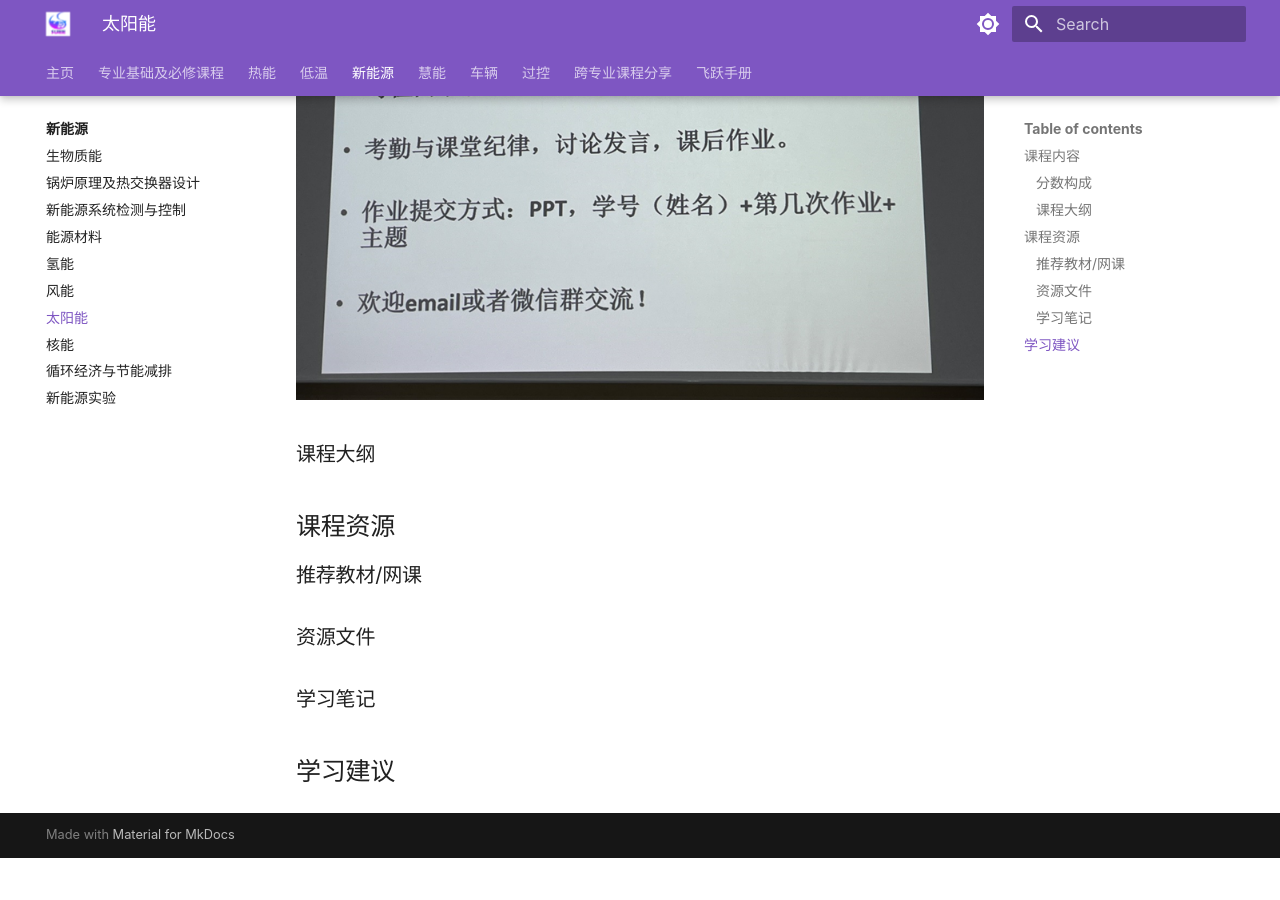
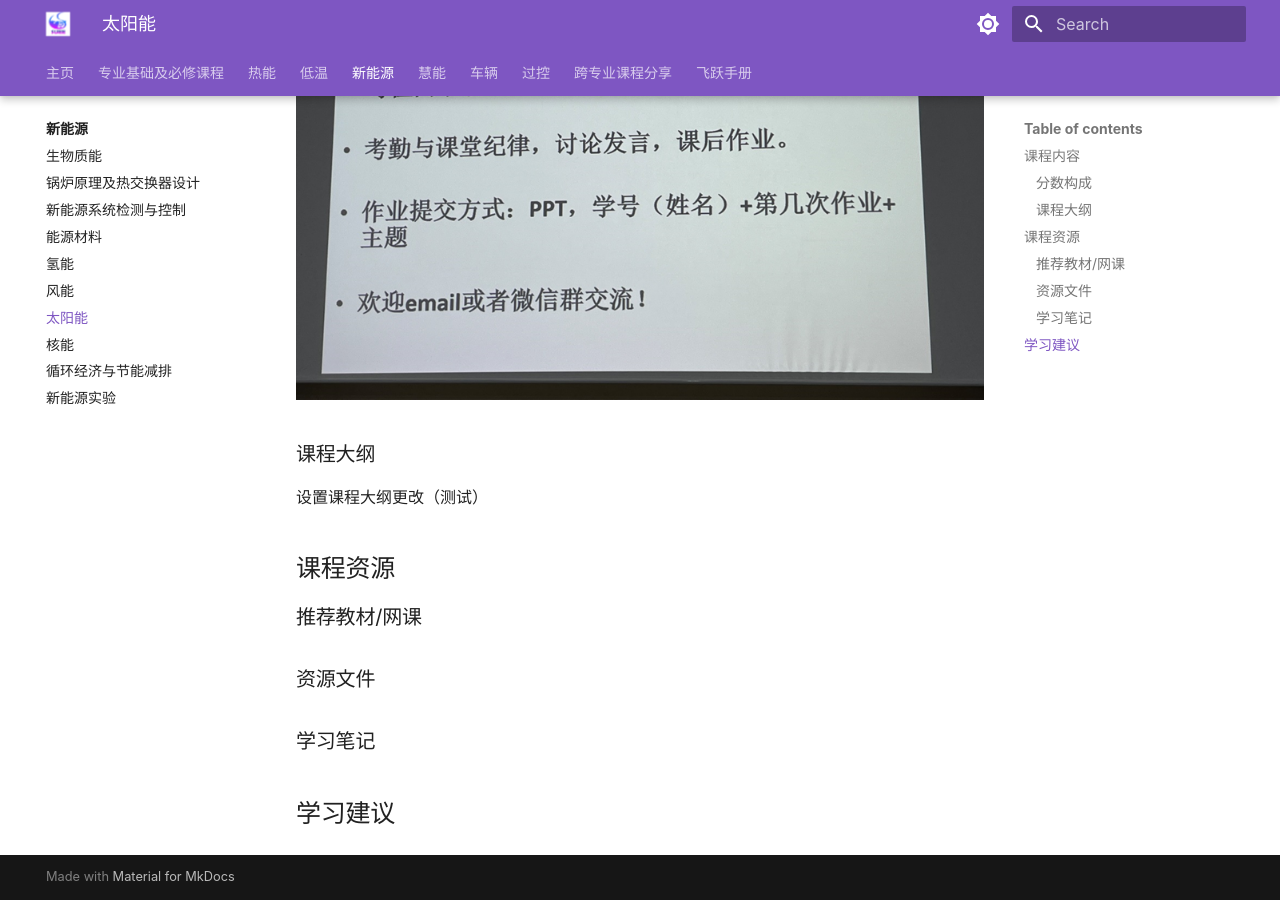
Before and after one commit to ZJUSUEE/ZJUSUEE.github.io, an MkDocs documentation site: the page built from docs/courses/routes/NovelEnergy/Route/太阳能.md, in a window 1280 px wide and 900 px high, scrolled down 523 px. Built offline with MkDocs 1.6.1 and Material for MkDocs 9.7.7, drawn with Linux system fonts in a browser that asks for light colours; before the commit the page ends 1381 px from its top, so only the background shows below that.

Commit message:
更新：太阳能课程
Updated course outline section with test changes.

```diff
--- a/docs/courses/routes/NovelEnergy/Route/太阳能.md
+++ b/docs/courses/routes/NovelEnergy/Route/太阳能.md
@@ -17,7 +17,7 @@ tags:
 
 ### 课程大纲
 
-
+设置课程大纲更改（测试）
 
 
 
```
